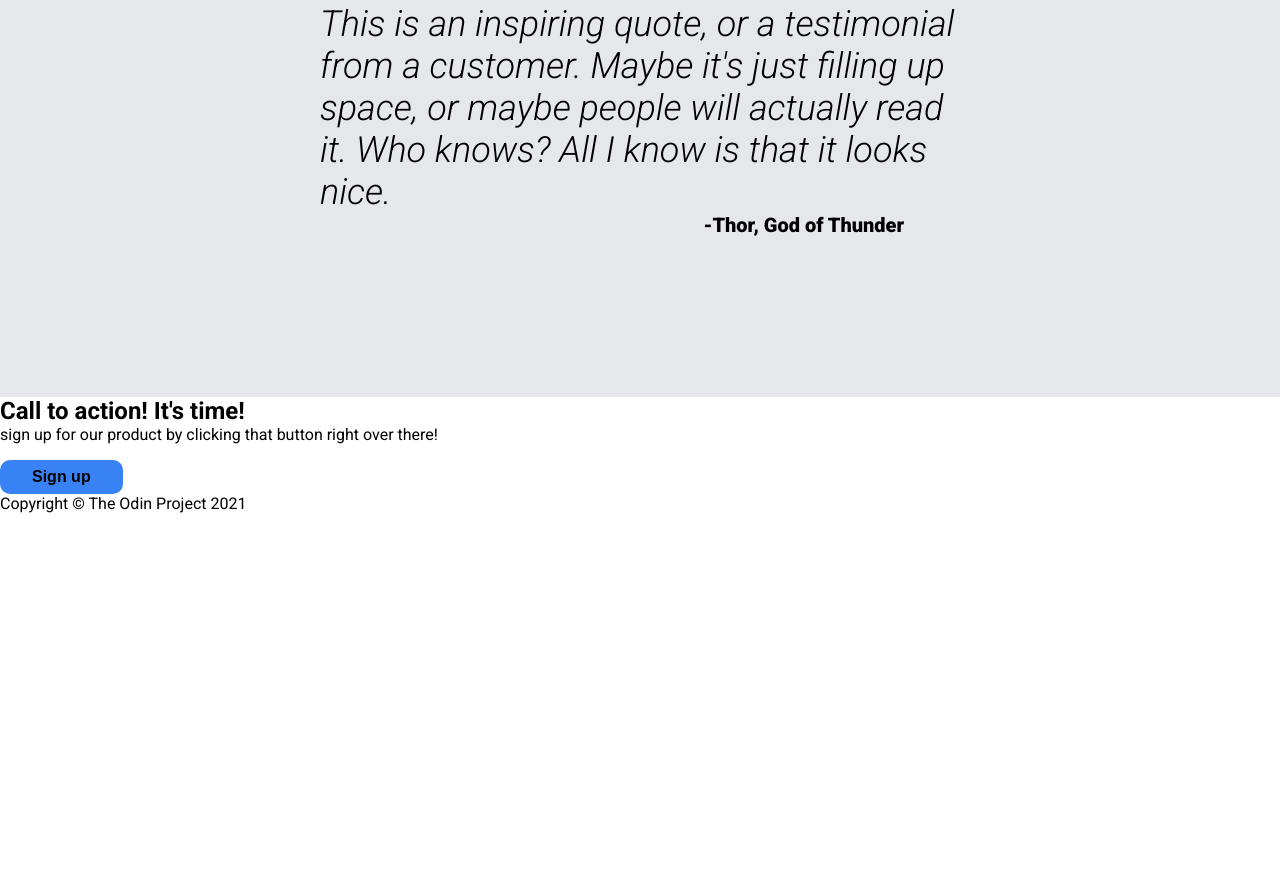
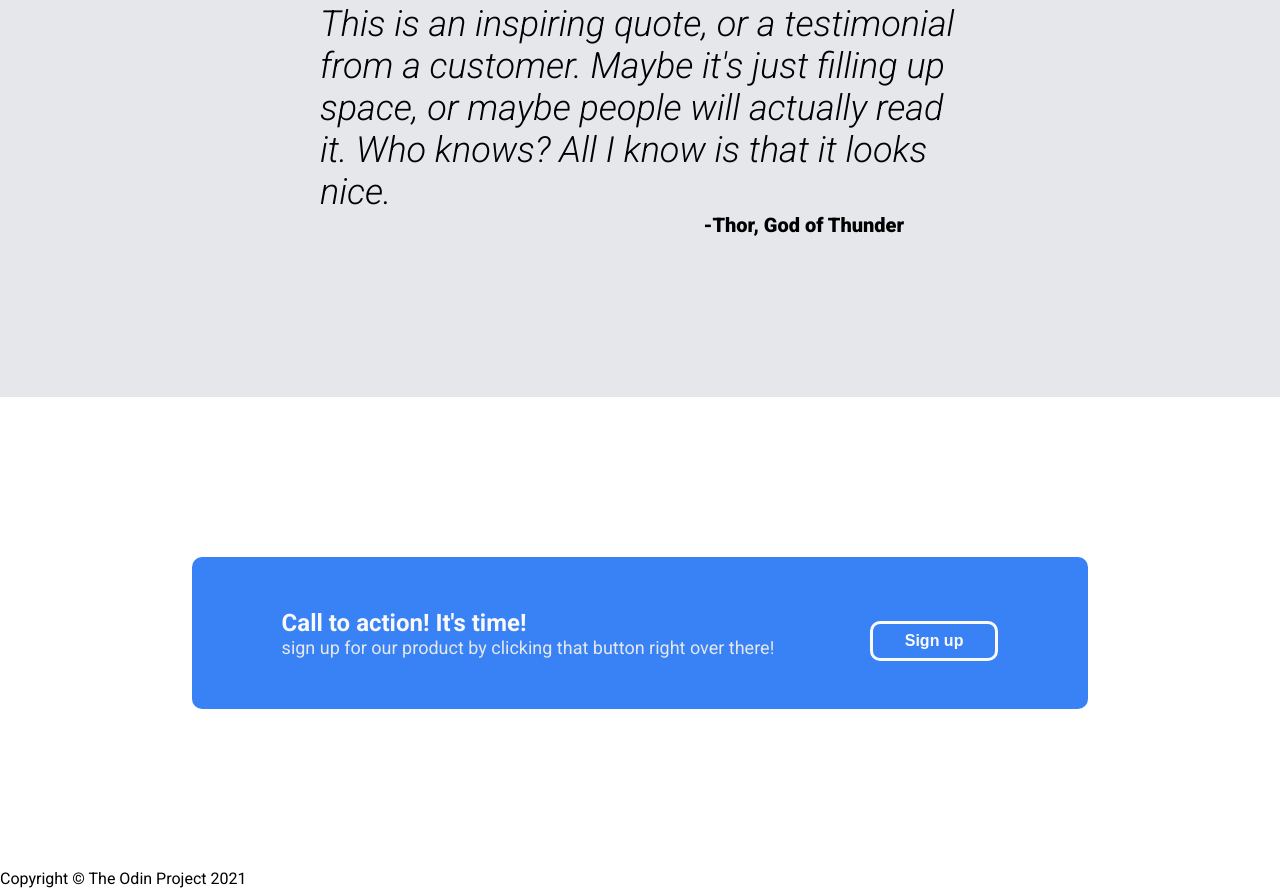
Before and after one commit to werue/odin-landing-page, a plain HTML site: page index.html in a window 1280 px wide. Shown: the part 1348-2236 px from the top of the page. Before the commit the page ends 1861 px from the top, so only its background shows below. Drawn offline with Linux system fonts and the light colour scheme.

Commit message:
Complete CSS for call to action

```diff
--- a/index.html
+++ b/index.html
@@ -54,11 +54,13 @@
             <p class="quote-author">-Thor, God of Thunder</p>
         </article>
         <article class="call-container">
-            <section class="call">
-                <h2 class="call-heading">Call to action! It's time!</h2>
-                <p class="call-body">sign up for our product by clicking that button right over there!</p>
+            <article class="call">
+                <section class="call-text">
+                    <h2 class="call-heading">Call to action! It's time!</h2>
+                    <p class="call-body hero_secondary_text">sign up for our product by clicking that button right over there!</p>
+                </section>
                 <button class="sign-up-btn">Sign up</button>
-            </section>
+            </article>
         </article>
         <footer> Copyright &copy; The Odin Project 2021</footer>
     </body>
--- a/styles.css
+++ b/styles.css
@@ -70,7 +70,7 @@ ul{
 }
 
 .hero-image{
-    background-color:lightgray;
+    background-color:gray;
     width:600px;
     height:250px;
     flex:none;
@@ -123,3 +123,22 @@ ul{
     align-self:flex-end;
     padding-right:56px;
 }
+
+.call-container{
+    padding:160px 15%;
+}
+
+.call{
+    background-color:#3882F6;
+    color:#FAF9F8;
+    padding:48px 10%;
+    border-radius:10px;
+
+    display:flex;
+    justify-content:space-between;
+    align-items:center;
+}
+
+.call .sign-up-btn{
+    border:3px #FAF9F8 solid;
+}
```
